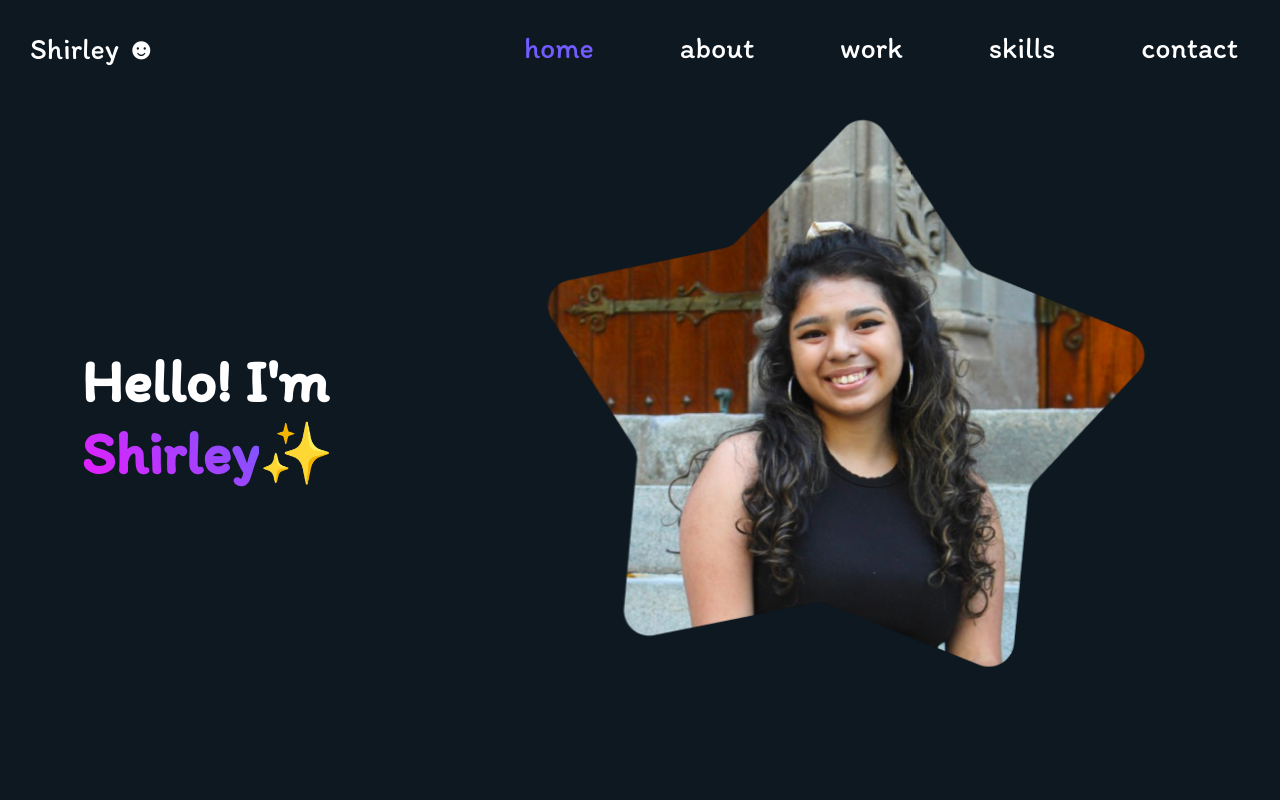
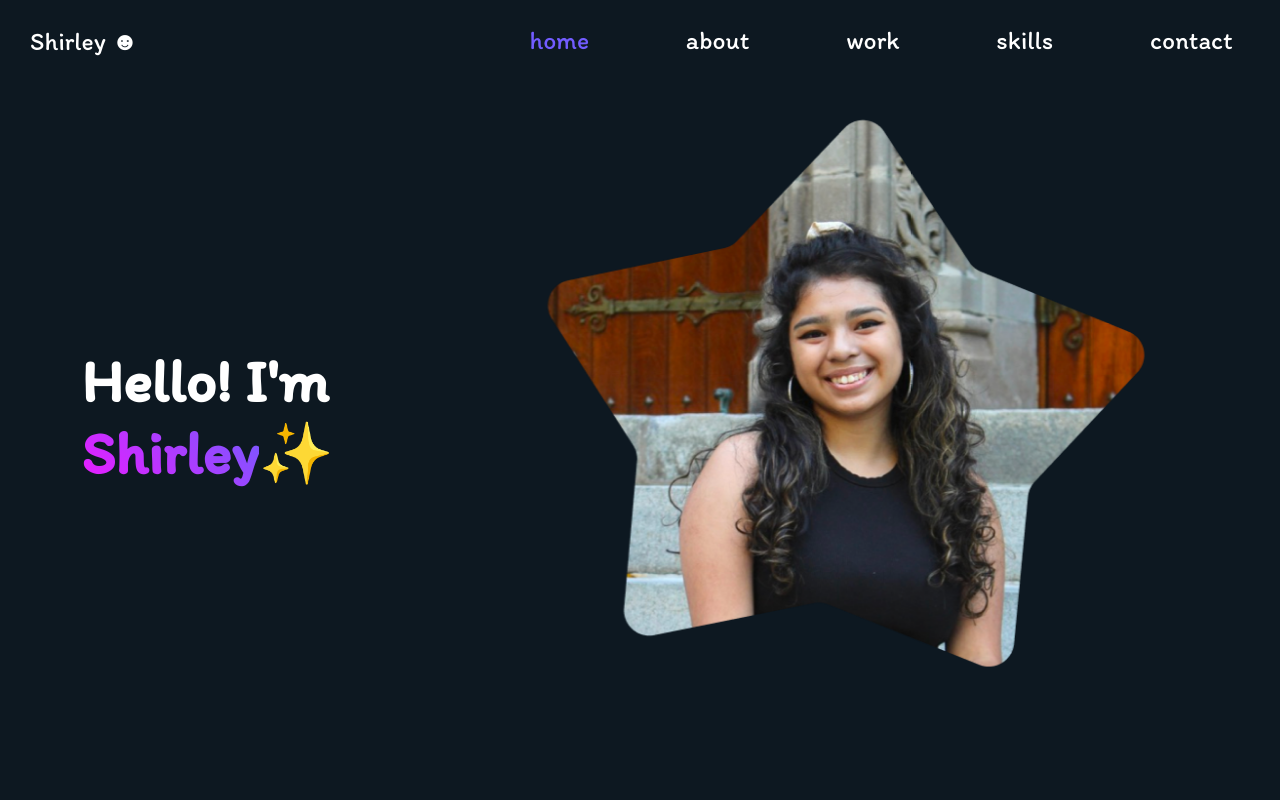
Before and after one commit to shirls326/PersonalWebsite, a React (Create React App) app in the folder my-personal-website/: page / in a window 1280 px wide. Shown: the top 800 px of the page. Built offline with nearby package versions, Linux system fonts and the light colour scheme.

Commit message:
fixing navbar overflow

```diff
--- a/my-personal-website/src/components/Navbar.css
+++ b/my-personal-website/src/components/Navbar.css
@@ -1,6 +1,5 @@
 .nav_bar{
     position: fixed;
-
     display: flex;
     justify-content: space-between;
     flex-direction: row;
@@ -8,7 +7,7 @@
     width: 100%;
     height: 10vh;
 
-    font-size: 30px;
+    font-size: 2vw; /* or other relative units */
     font-family: 'Itim';
     color: white;
     background-color: #0d1821;
```
